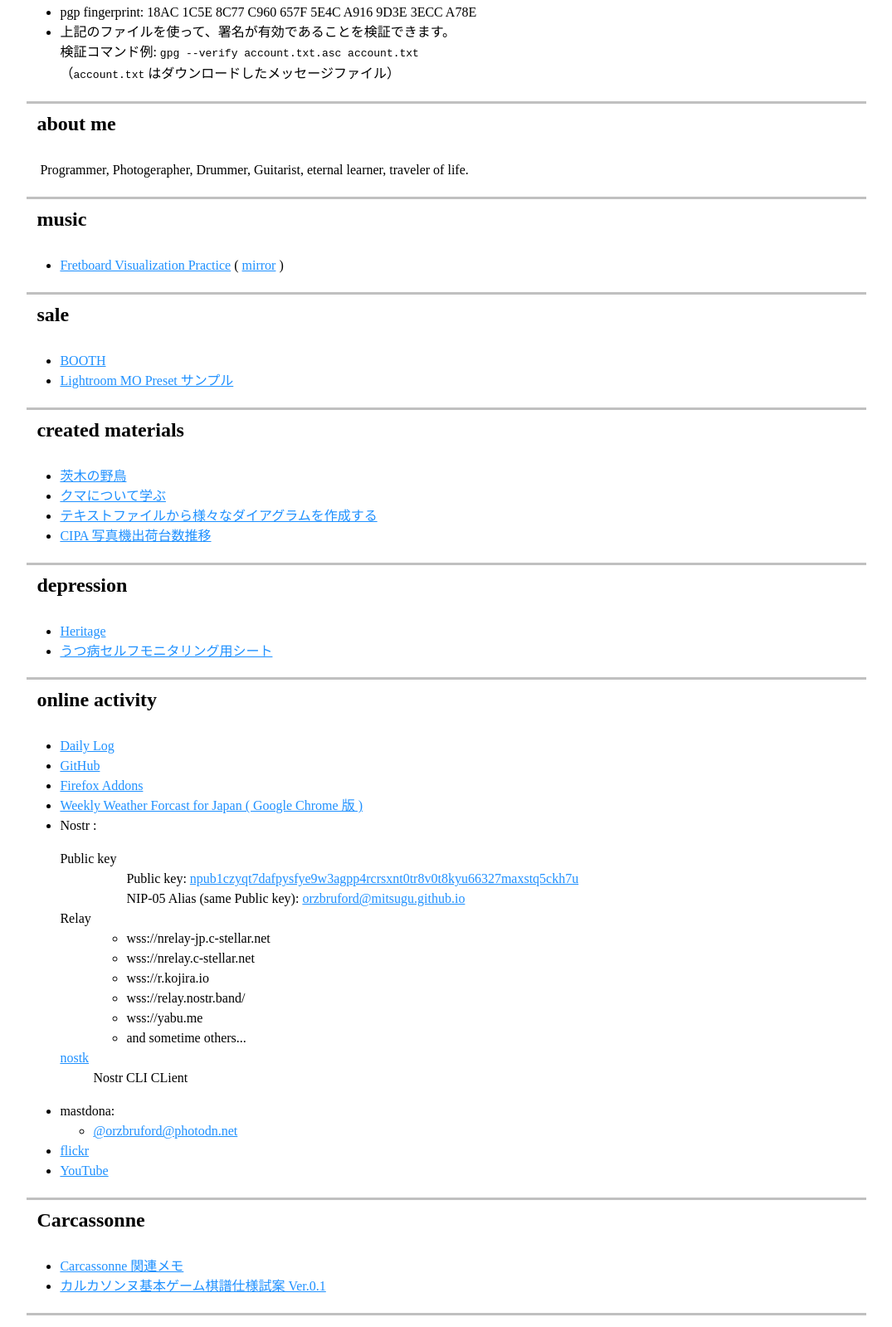
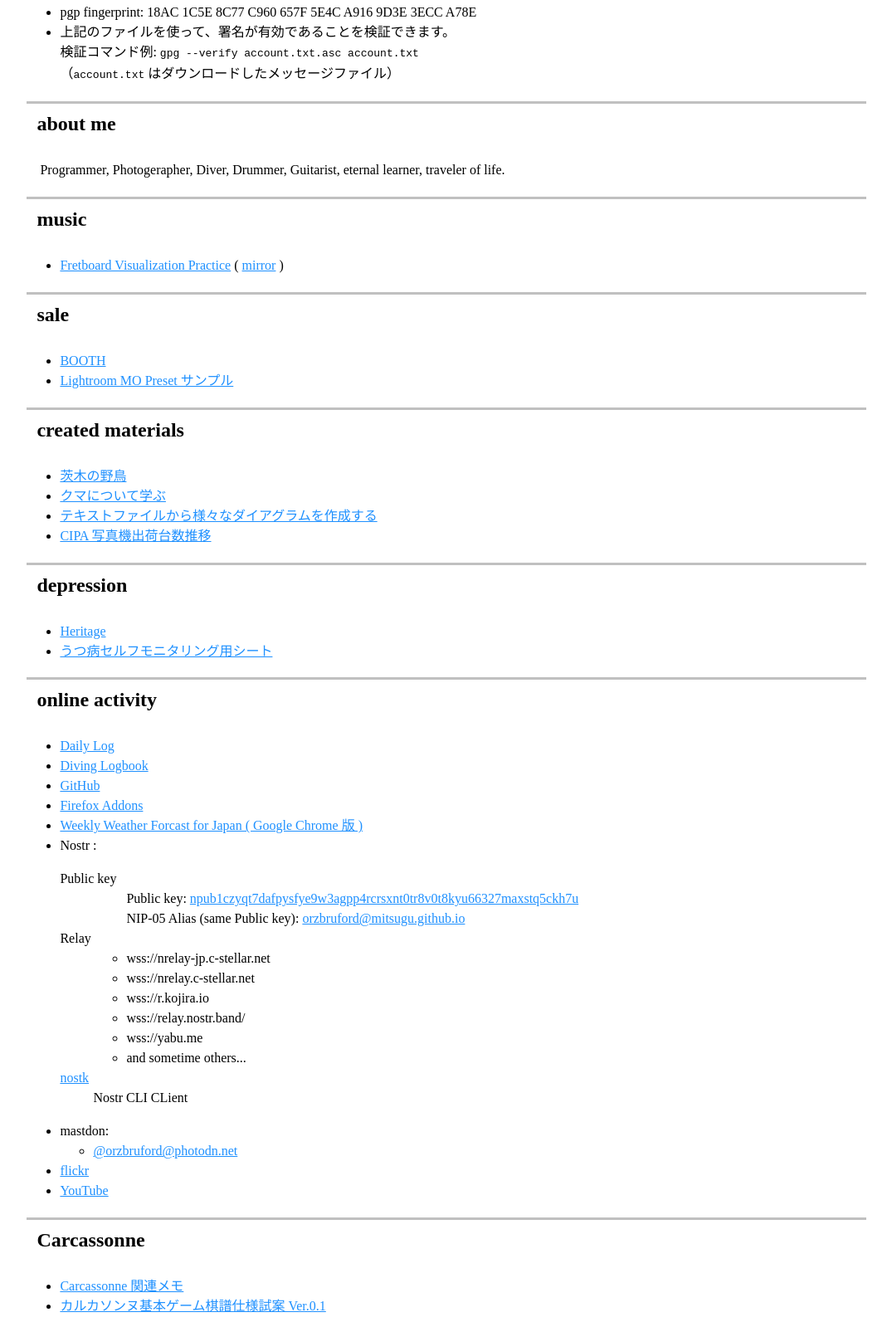
Before and after one commit to orzbruford/orzbruford, a plain HTML site: page index.html in a window 1280 px wide. Shown: the part 2101-3700 px from the top of the page at 83% size, without its empty margins (102-1177 px from the left). Drawn offline with Linux system fonts and the light colour scheme.

Commit message:
see source

```diff
--- a/index.html
+++ b/index.html
@@ -120,7 +120,7 @@ fhqzZM9rnYTO3wHkpXLvtxS/pGntw95hTaQ=
 		</ul>
 
 		<h2 id="about_me">about me</h2>
-		<p>Programmer, Photogerapher, Drummer, Guitarist, eternal learner, traveler of life.</p>
+		<p>Programmer, Photogerapher, Diver, Drummer, Guitarist, eternal learner, traveler of life.</p>
 
     	<h2 id="music">music</h2>
 		<ul>
@@ -154,6 +154,7 @@ fhqzZM9rnYTO3wHkpXLvtxS/pGntw95hTaQ=
 		<h2 id="online_activity">online activity</h2>
 		<ul>
 			<li><a href="https://mitsugu.github.io/likebar/">Daily Log</a></li>
+			<li><a href="https://mitsugu.github.io/divinglogbook/">Diving Logbook</a></li>
 			<li><a href="https://github.com/mitsugu">GitHub</a></li>
 			<li><a href="https://addons.mozilla.org/ja/firefox/user/1204889/">Firefox Addons</a></li>
 			<li><a href="https://chrome.google.com/webstore/detail/weekly-weather-forcast-fo/kaigleappkhbokhihgoaliblbhobdhoj?hl=ja">Weekly Weather Forcast for Japan ( Google Chrome 版 )</a></li>
@@ -181,7 +182,7 @@ fhqzZM9rnYTO3wHkpXLvtxS/pGntw95hTaQ=
 					<dd>Nostr CLI CLient</dd>
 				</dl>
 			</li>
-			<li>mastdona:
+			<li>mastdon:
 				<ul>
 				<li><a href="https://photodn.net/@orzbruford">@orzbruford@photodn.net</a></li>
 				</ul>
```
